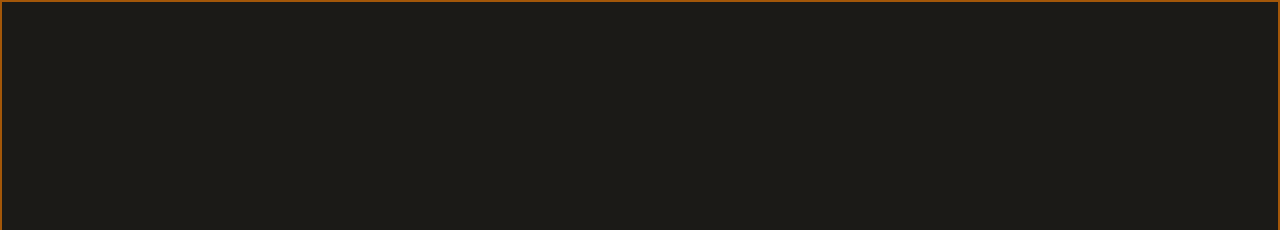
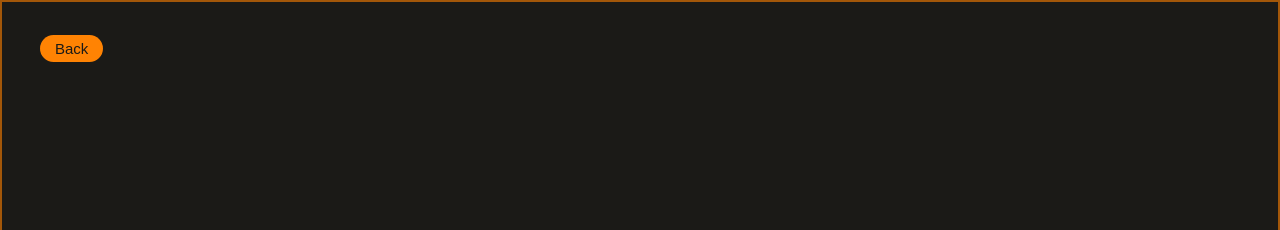
Before and after one commit to mahakpandey/Portfolio-Lite, a plain HTML site: page contact.html in a window 1280 px wide. Shown: the top 230 px of the page. Drawn offline with Linux system fonts and the light colour scheme.

Commit message:
Add files via upload

```diff
--- a/contact.html
+++ b/contact.html
@@ -43,11 +43,9 @@
         </div>
     </ul>
 
-
-
-
-
-  </div>
+    <div class="position-back ">
+    <a class="back-btn" href="index.html">Back</a>
+    </div>
 
 </body>
 
```
